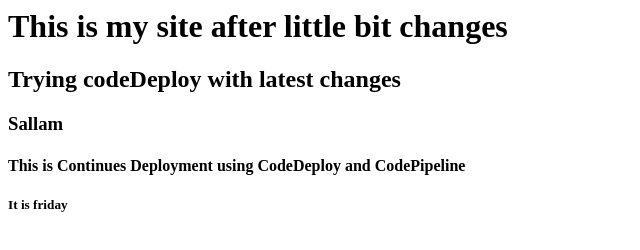
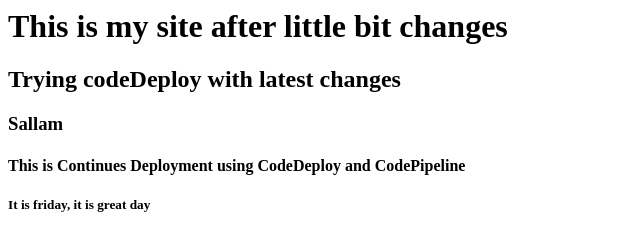
Before and after one commit to naveedkumbhar/codeDeploy, a plain HTML site: page index.html in a window 1280 px wide. Shown: the full height of the page, 0-640 px from the left. Drawn offline with Linux system fonts and the light colour scheme.

Commit message:
Update index.html

```diff
--- a/index.html
+++ b/index.html
@@ -3,4 +3,4 @@
 <h2>Trying codeDeploy with latest changes</h2>
 <h3> Sallam </h3>
 <h4> This is Continues Deployment using CodeDeploy and CodePipeline </h4>
-<h5>It is friday</h5>
+<h5>It is friday, it is great day</h5>
```
